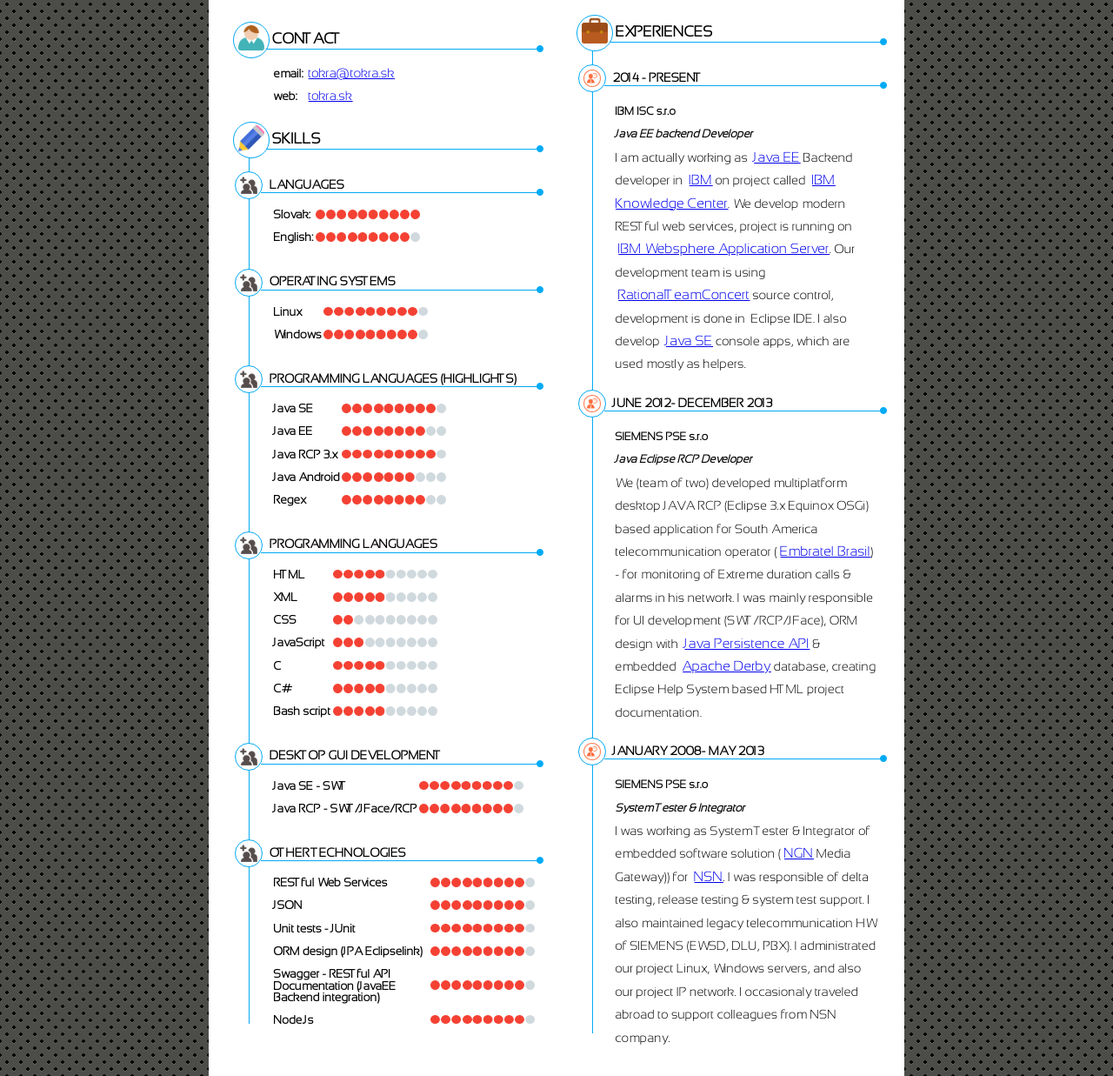
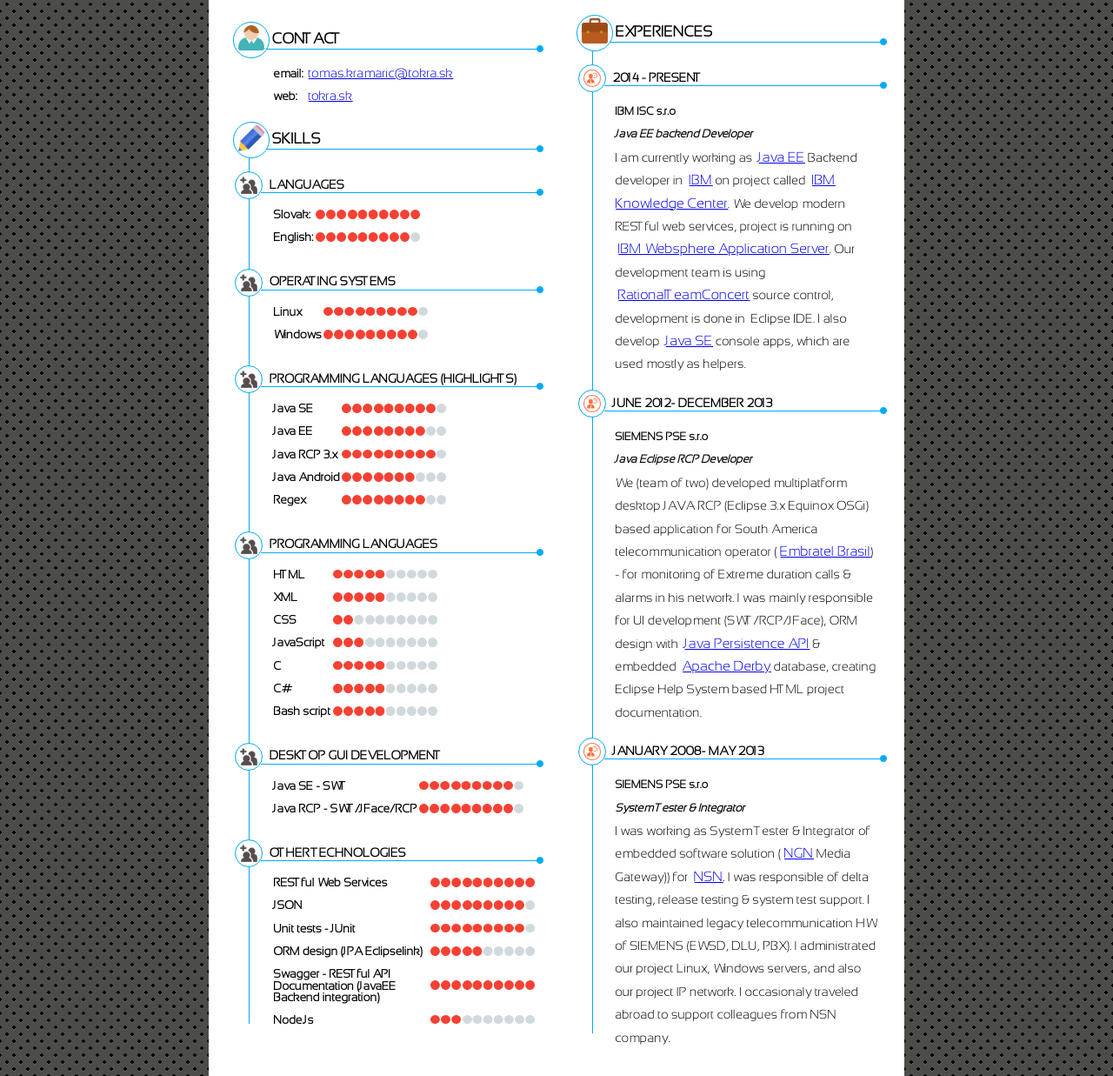
Before and after one commit to to-kra/cv, a plain HTML site: page index.html in a window 1280 px wide. Shown: the part 163-1400 px from the top of the page at 87% size. Drawn offline with Linux system fonts and the light colour scheme.

Commit message:
Resume update

```diff
--- a/index.html
+++ b/index.html
@@ -30,7 +30,7 @@
 				<table class="table--invisible">
 					<tr>
 						<td class="table__cell--emp">email:</td>
-						<td class=""><a href="mailto:tokra@tokra.sk?subject=Martin%27s%20Resume" target="_top">tokra@tokra.sk</a></td>
+						<td class=""><a href="mailto:tomas.kramaric@tokra.sk?subject=Martin%27s%20Resume" target="_top">tomas.kramaric@tokra.sk</a></td>
 					</tr>
 					<tr>
 						<td class="table__cell--emp">web:</td>
@@ -195,7 +195,7 @@
 					<table class="table--invisible">
 						<tr>
 							<td class="table__cell--emp">RESTful Web Services</td>
-							<td class="center"><img class="eval-points" src="img/eval/09-10.png" alt="9 from 10 points" /></td>
+							<td class="center"><img class="eval-points" src="img/eval/10-10.png" alt="10 from 10 points" /></td>
 						</tr>
 						<tr>
 							<td class="table__cell--emp">JSON</td>
@@ -207,15 +207,15 @@
 						</tr>
 						<tr>
 							<td class="table__cell--emp">ORM design (JPA Eclipselink)</td>
-							<td class="center"><img class="eval-points" src="img/eval/09-10.png" alt="5 from 10 points" /></td>
+							<td class="center"><img class="eval-points" src="img/eval/05-10.png" alt="5 from 10 points" /></td>
 						</tr>
 						<tr>
 							<td class="table__cell--emp">Swagger - RESTful API Documentation (JavaEE Backend integration)</td>
-							<td class="center"><img class="eval-points" src="img/eval/09-10.png" alt="10 from 10 points" /></td>
+							<td class="center"><img class="eval-points" src="img/eval/10-10.png" alt="10 from 10 points" /></td>
 						</tr>
 						<tr>
 							<td class="table__cell--emp">Node.Js</td>
-							<td class="center"><img class="eval-points" src="img/eval/09-10.png" alt="3 from 10 points" /></td>
+							<td class="center"><img class="eval-points" src="img/eval/03-10.png" alt="3 from 10 points" /></td>
 						</tr>
 					</table>
 				</div>
@@ -241,7 +241,7 @@
 				<div class="info__box__content">
 					<h3 class="bold">IBM ISC s.r.o</h3>
 					<h3 class="italic">Java EE backend Developer</h3>
-					<p>I am actually working as <a href="http://www.oracle.com/technetwork/java/javaee/overview/index.html">Java EE</a> Backend developer in <a href="http://www.ibm.com/">IBM</a> on project called  <a href="http://ibm.com/support/knowledgecenter" target="_blank" rel="nofollow">IBM Knowledge Center</a>. We develop modern RESTful web services, project is running on <a href="http://www-03.ibm.com/software/products/en/appserv-was">IBM Websphere Application Server</a>. Our development team is using <a href="http://www-03.ibm.com/software/products/en/rtc">RationalTeamConcert</a> source control, development is done in <a href="http://www.eclipse.org/"></a>Eclipse IDE</a>. I also develop <a href="http://www.oracle.com/technetwork/java/javase/overview/index.html">Java SE</a> console apps, which are used mostly as helpers.</p>
+					<p>I am currently working as <a href="http://www.oracle.com/technetwork/java/javaee/overview/index.html">Java EE</a> Backend developer in <a href="http://www.ibm.com/">IBM</a> on project called  <a href="http://ibm.com/support/knowledgecenter" target="_blank" rel="nofollow">IBM Knowledge Center</a>. We develop modern RESTful web services, project is running on <a href="http://www-03.ibm.com/software/products/en/appserv-was">IBM Websphere Application Server</a>. Our development team is using <a href="http://www-03.ibm.com/software/products/en/rtc">RationalTeamConcert</a> source control, development is done in <a href="http://www.eclipse.org/"></a>Eclipse IDE</a>. I also develop <a href="http://www.oracle.com/technetwork/java/javase/overview/index.html">Java SE</a> console apps, which are used mostly as helpers.</p>
 				</div>
 				<div class="info__box__footer"></div>
 			</div>
```
